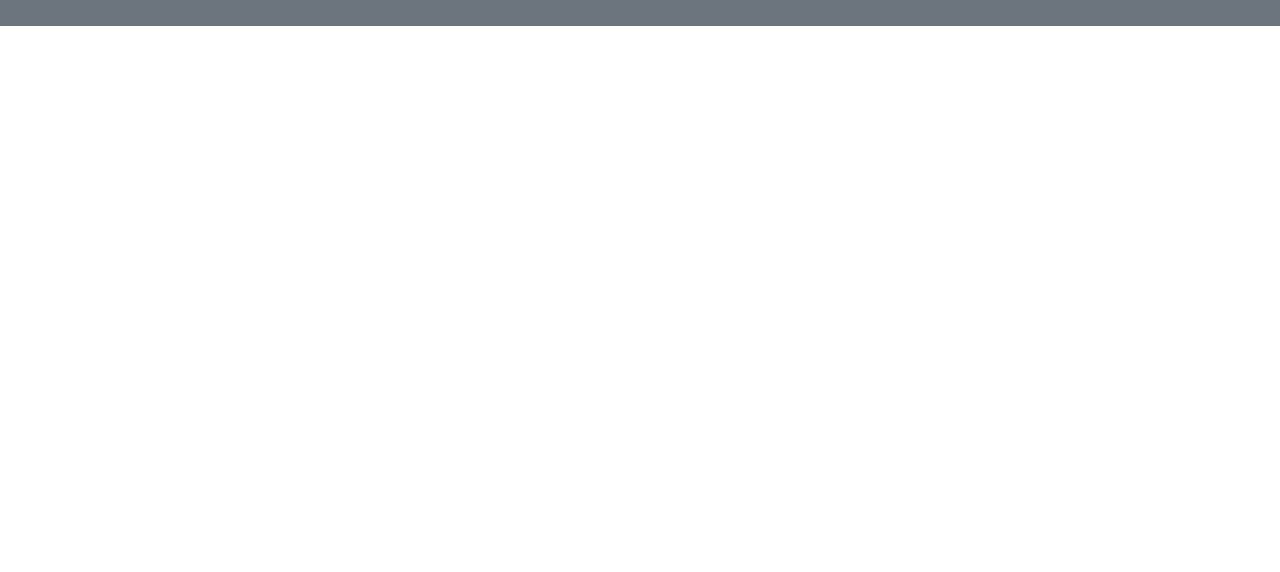
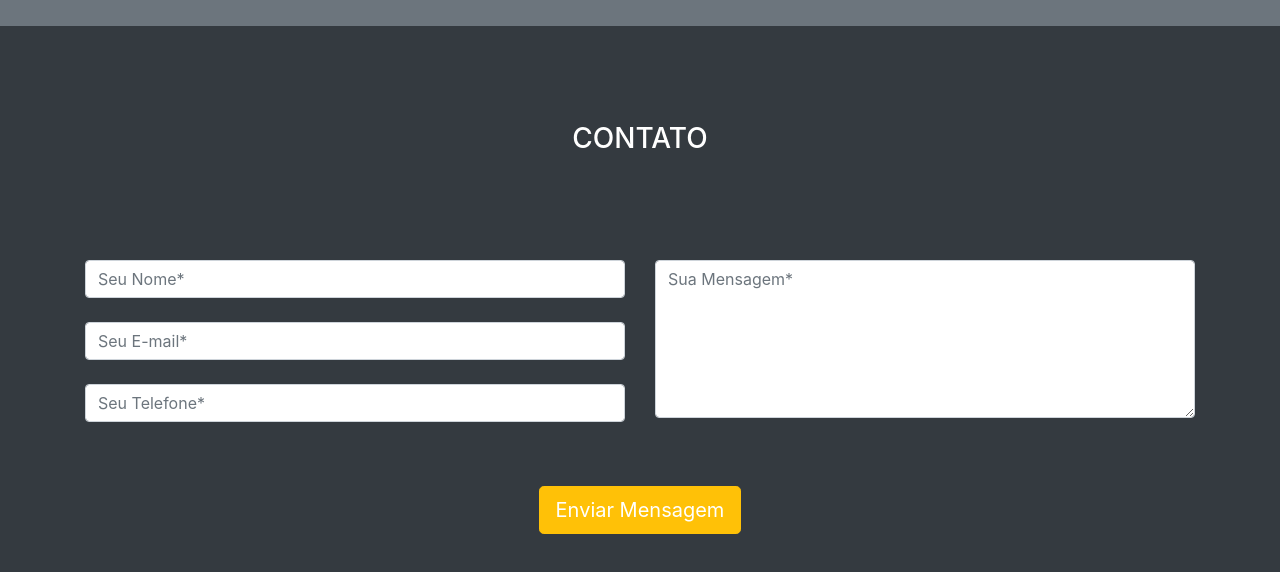
Before and after one commit to vtr306/desafio-html-gti, a plain HTML site: page index.html in a window 1280 px wide. Shown: the part 3473-4045 px from the top of the page. Before the commit the page ends 3499 px from the top, so only its background shows below. Drawn offline with nearby package versions, Linux system fonts and the light colour scheme.

Commit message:
Added Contact Template

```diff
--- a/index.html
+++ b/index.html
@@ -259,6 +259,35 @@
         </div>
     </section>
 
+    <section class="bg-dark" id="contact">
+        <div class="container py-5 mx-auto">
+            <div class="row py-5 justify-content-center">
+                <h3 class="text-white">CONTATO</h3>
+            </div>
+
+            <div class="row py-5 justify-content-center">
+                <div class="col">
+                    <div class="form-group">
+                        <input type="text" class="form-control" placeholder="Seu Nome*"> <br>
+                        <input type="email" class="form-control" placeholder="Seu E-mail*"> <br>
+                        <input type="phone" class="form-control" placeholder="Seu Telefone*">
+                    </div>
+                </div>
+                <div class="col">
+                    <div>
+                        <textarea class="form-control" rows="6" placeholder="Sua Mensagem*"></textarea>
+                    </div>
+                </div>
+            </div>
+
+            <div class="row justify-content-center">
+                <button class="btn btn-warning btn-lg text-white">Enviar Mensagem</button>
+            </div>
+        </div>
+    </section>
+
+
+
 
     <script src="https://code.jquery.com/jquery-3.4.1.slim.min.js" integrity="sha384-J6qa4849blE2+poT4WnyKhv5vZF5SrPo0iEjwBvKU7imGFAV0wwj1yYfoRSJoZ+n" crossorigin="anonymous"></script>
     <script src="https://cdn.jsdelivr.net/npm/popper.js@1.16.0/dist/umd/popper.min.js" integrity="sha384-Q6E9RHvbIyZFJoft+2mJbHaEWldlvI9IOYy5n3zV9zzTtmI3UksdQRVvoxMfooAo" crossorigin="anonymous"></script>
```
